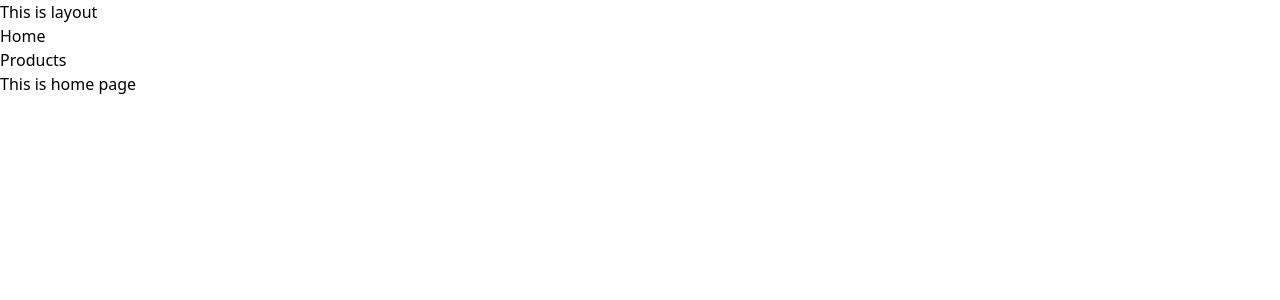
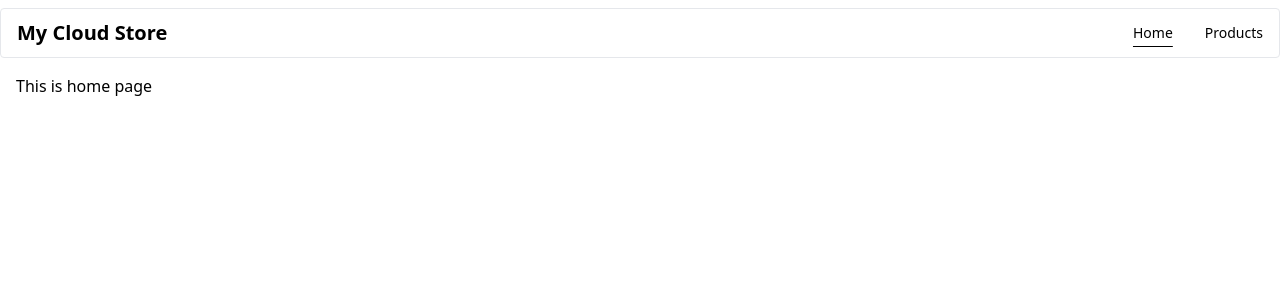
Before and after one commit to qqil/aws-sandbox-spa, a React (Vite) app: page / in a window 1280 px wide. Shown: the top 300 px of the page. Built offline with nearby package versions, Linux system fonts and the light colour scheme.

Commit message:
Added flowbite and flowbite-react components lib.

```diff
--- a/index.html
+++ b/index.html
@@ -5,7 +5,7 @@
   <meta charset="UTF-8" />
   <link rel="icon" type="image/svg+xml" href="/vite.svg" />
   <meta name="viewport" content="width=device-width, initial-scale=1.0" />
-  <title>Vite + React + TS</title>
+  <title>My Cloud Store</title>
 </head>
 
 <body>
--- a/package.json
+++ b/package.json
@@ -11,6 +11,8 @@
     "lint:fix": "eslint --ignore-path .gitignore  --fix ./"
   },
   "dependencies": {
+    "flowbite": "^1.5.3",
+    "flowbite-react": "^0.1.11",
     "react": "^18.2.0",
     "react-dom": "^18.2.0",
     "react-router-dom": "^6.4.1"
--- a/src/components/Layout.tsx
+++ b/src/components/Layout.tsx
@@ -1,23 +1,42 @@
+import { Navbar } from "flowbite-react";
 import { FC } from "react";
-import { Link, Outlet } from "react-router-dom";
+import { NavLink, NavLinkProps, Outlet } from "react-router-dom";
 
-const Layout: FC = () => (
-  <>
-    <div>This is layout</div>
-    <div>
-      <ul>
-        <li>
-          <Link to="/">Home</Link>
-        </li>
-        <li>
-          <Link to="/products">Products</Link>
-        </li>
-      </ul>
-    </div>
-    <div>
-      <Outlet />
-    </div>
-  </>
-);
+const navLinkClasses: NavLinkProps["className"] = ({ isActive }) =>
+  isActive ? ("underline underline-offset-8" as string) : undefined;
+
+const links: { name: string; to: string; end?: boolean }[] = [
+  { name: "Home", to: "/", end: true },
+  { name: "Products", to: "/products" },
+];
+
+const Layout: FC = () => {
+  return (
+    <>
+      <header className="container mx-auto mt-2">
+        <Navbar fluid={true} rounded={true} border={true}>
+          <Navbar.Brand>
+            <span className="self-center whitespace-nowrap text-xl font-semibold dark:text-white">
+              My Cloud Store
+            </span>
+          </Navbar.Brand>
+
+          <Navbar.Toggle />
+          <Navbar.Collapse>
+            {links.map(({ name, to, end }) => (
+              <NavLink key={to} to={to} end={end} className={navLinkClasses}>
+                {name}
+              </NavLink>
+            ))}
+          </Navbar.Collapse>
+        </Navbar>
+      </header>
+
+      <main className="container mx-auto p-4">
+        <Outlet />
+      </main>
+    </>
+  );
+};
 
 export default Layout;
--- a/src/main.tsx
+++ b/src/main.tsx
@@ -1,7 +1,7 @@
 import React from "react";
 import ReactDOM from "react-dom/client";
+import Router from "./router";
 import "./index.css";
-import Router from "./router";
 
 ReactDOM.createRoot(document.getElementById("root") as HTMLElement).render(
   <React.StrictMode>
--- a/src/pages/Products.tsx
+++ b/src/pages/Products.tsx
@@ -1,5 +1,5 @@
 import { FC } from "react";
 
-const ProductsPage: FC = () => <>Products page</>;
+const ProductsPage: FC = () => <>This is products page</>;
 
 export default ProductsPage;
--- a/tailwind.config.cjs
+++ b/tailwind.config.cjs
@@ -1,8 +1,12 @@
 /** @type {import('tailwindcss').Config} */
 module.exports = {
-  content: ["./index.html", "./src/**/*.{js,ts,jsx,tsx}"],
+  content: [
+    "./index.html",
+    "./src/**/*.{js,ts,jsx,tsx}",
+    "node_modules/flowbite-react/**/*.{js,jsx,ts,tsx}",
+  ],
   theme: {
     extend: {},
   },
-  plugins: [],
+  plugins: [require("flowbite/plugin")],
 };
```
Also changed, not shown: 1 other file (tests, documents, lock files or other folders).
